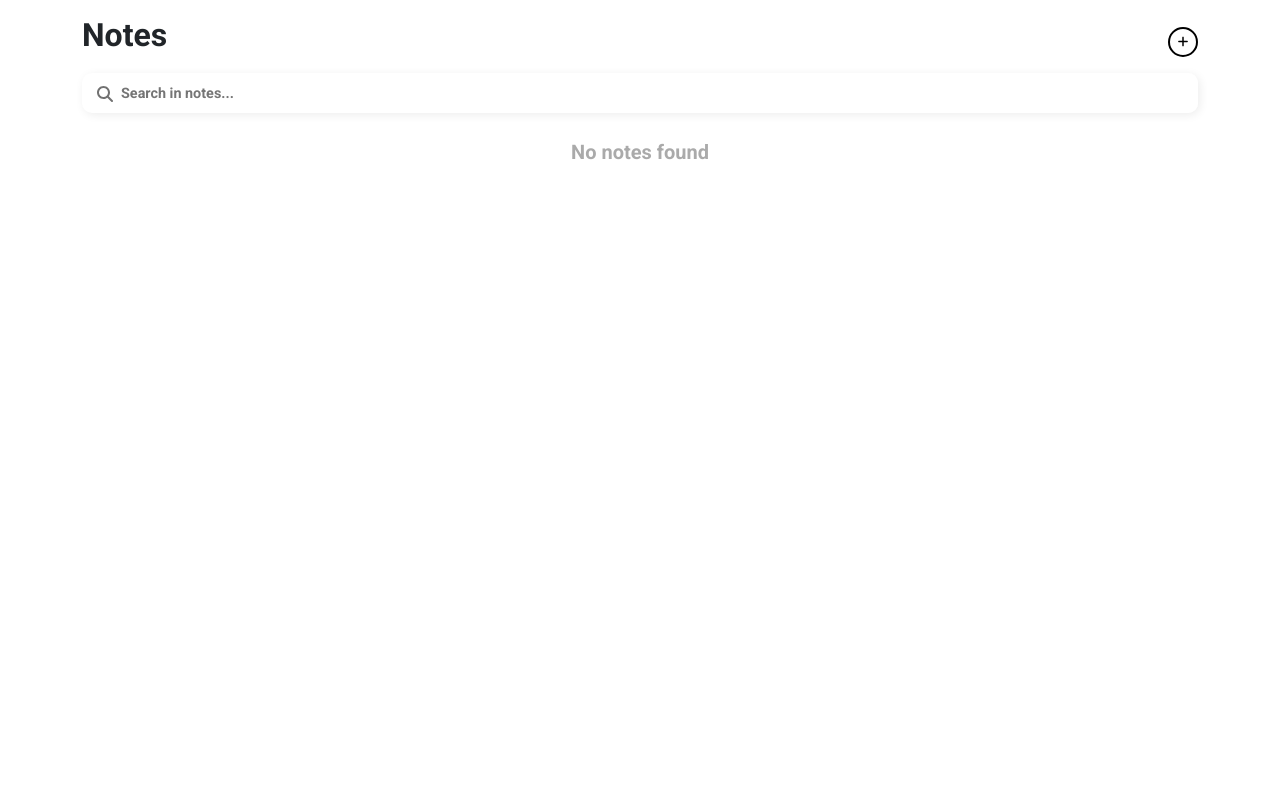
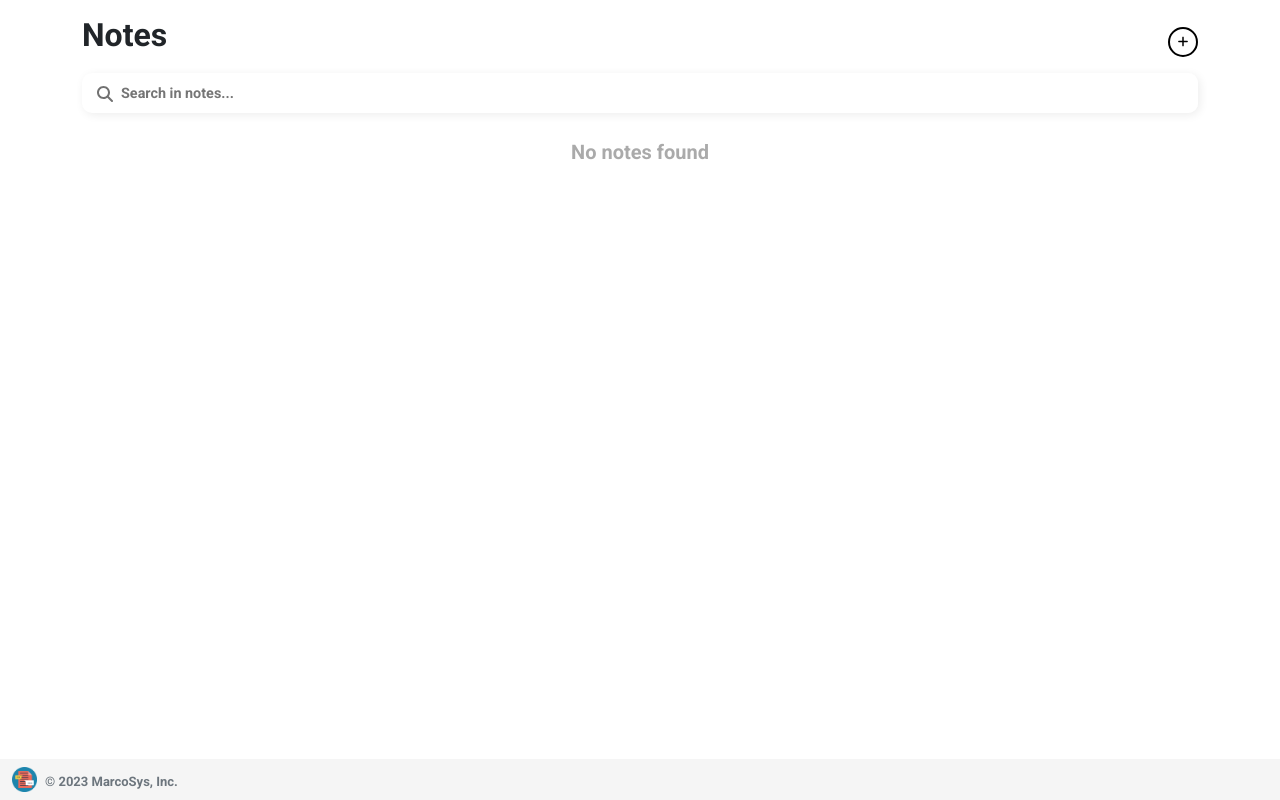
Before and after one commit to ofmukesh/Notes-app-React.js, a React (Create React App) app: page / in a window 1280 px wide. Built offline with nearby package versions, Linux system fonts and the light colour scheme.

Commit message:
footer added

```diff
--- a/src/App.js
+++ b/src/App.js
@@ -1,8 +1,14 @@
+import "./assets/styles/footer.css";
+import { Footer } from "./components";
+
 function App(props) {
   return (
-    <div className="container app">
-      <props.outlet />
-    </div>
+    <>
+      <div className="container app">
+        <props.outlet />
+      </div>
+      <Footer />
+    </>
   );
 }
 export default App;
--- /dev/null
+++ b/src/assets/styles/footer.css
@@ -0,0 +1,6 @@
+footer{
+    position: fixed;
+    bottom: 0;
+    font-size: small;
+    background-color: whitesmoke;
+}
--- /dev/null
+++ b/src/components/footer.js
@@ -0,0 +1,45 @@
+import Logo from "../assets/images/logo.png";
+
+export const Footer = () => {
+  return (
+    <>
+      <footer className="container-fluid">
+        <div className="d-flex flex-wrap justify-content-between align-items-center py-2">
+          <div className="col-md-4 d-flex align-items-center">
+            <a
+              href="/"
+              className="me-2 mb-md-0 text-muted text-decoration-none lh-1"
+            >
+              <img src={Logo} alt="" width="25" height="25" />
+            </a>
+            <span className="mt-1 text-muted">© 2023 MarcoSys, Inc.</span>
+          </div>
+
+          <ul className="nav col-md-4 justify-content-end list-unstyled d-flex">
+            <li className="ms-3">
+              <a className="text-muted" href="#">
+                <svg className="bi" width="24" height="24">
+                  <a href="/">1</a>
+                </svg>
+              </a>
+            </li>
+            <li className="ms-3">
+              <a className="text-muted" href="#">
+                <svg className="bi" width="24" height="24">
+                  <a href="/">2</a>
+                </svg>
+              </a>
+            </li>
+            <li className="ms-3">
+              <a className="text-muted" href="#">
+                <svg className="bi" width="24" height="24">
+                  <a href="/">3</a>
+                </svg>
+              </a>
+            </li>
+          </ul>
+        </div>
+      </footer>
+    </>
+  );
+};
--- a/src/components/index.js
+++ b/src/components/index.js
@@ -1,3 +1,4 @@
+export { Footer } from "./footer";
 export { AddNote } from "./add_note";
 export { NotesCard } from "./notes_card";
 export { SearchBar } from "./search_bar";
```
Also changed, not shown: src/assets/images/logo.png (added).
